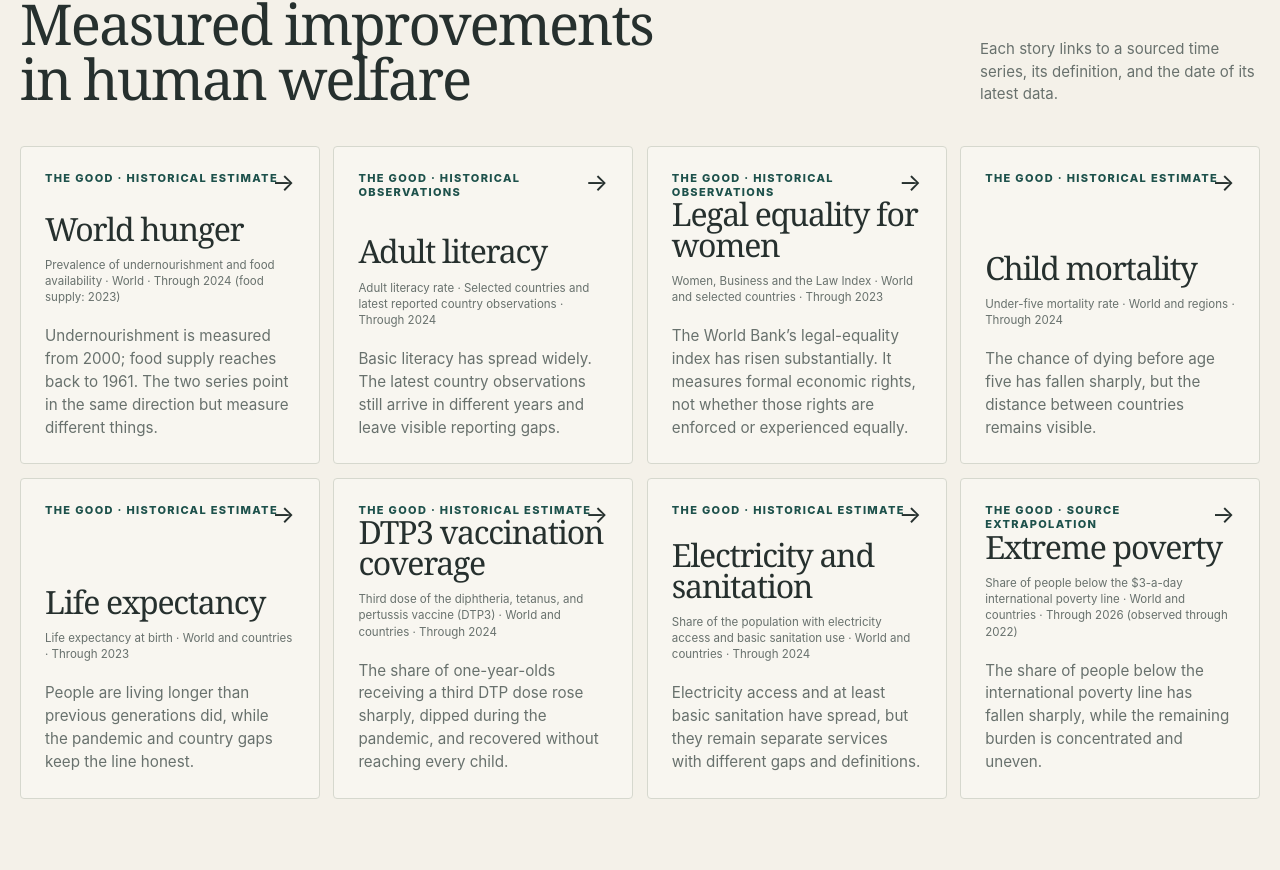
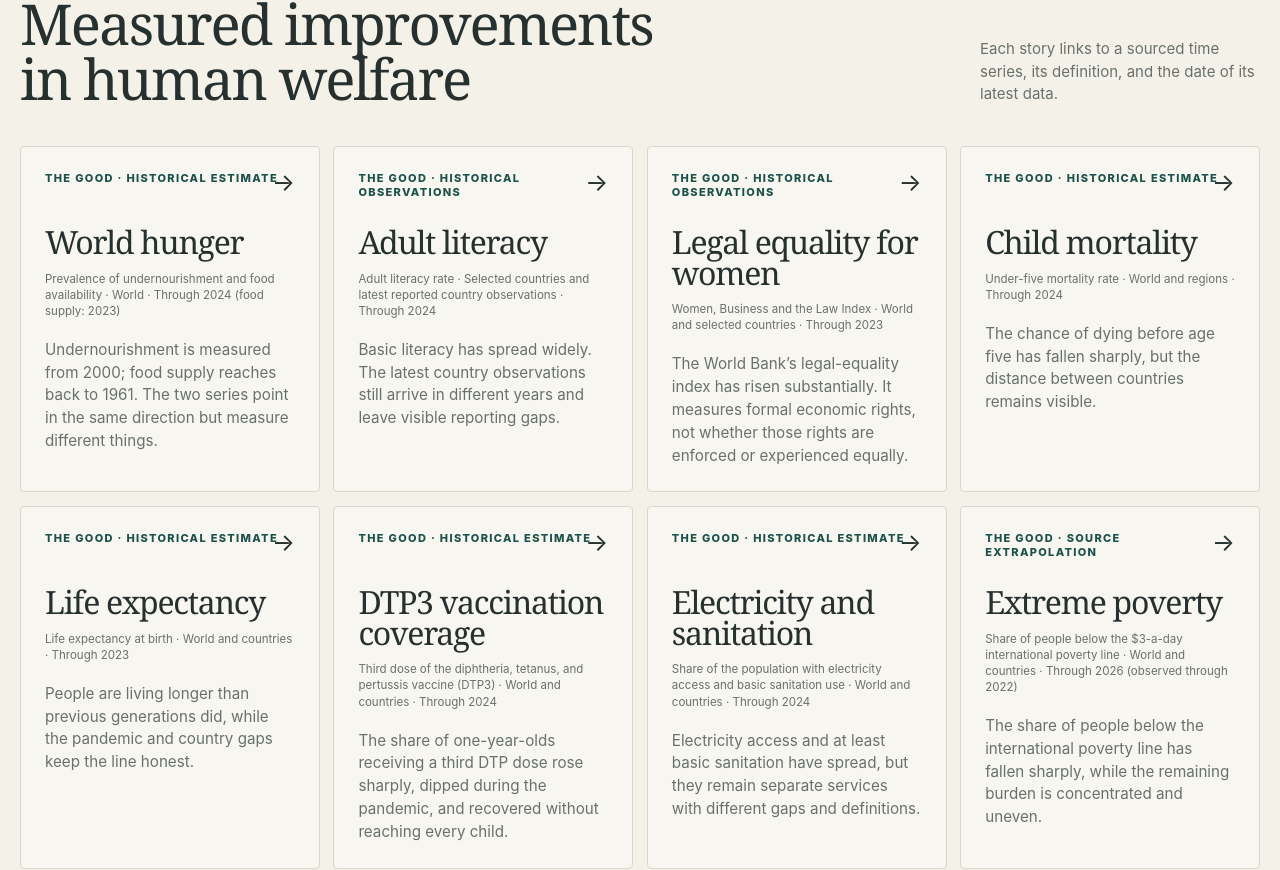
Before and after one commit to zadect/zadect.github.io, a React (Vite) app: page / in a window 1280 px wide. Shown: the part 1109-1979 px from the top of the page. Built offline with nearby package versions, Linux system fonts and the light colour scheme.

Commit message:
fix: align story card layout
Co-authored-by: Copilot <223556219+Copilot@users.noreply.github.com>

```diff
--- a/src/styles/global.css
+++ b/src/styles/global.css
@@ -538,8 +538,8 @@ h2 {
 
 .story-card {
   position: relative;
-  display: flex;
-  flex-direction: column;
+  display: grid;
+  grid-template-rows: minmax(2.25rem, auto) auto auto 1fr;
   min-width: 0;
   min-height: 230px;
   padding: 1.5rem;
@@ -612,7 +612,7 @@ h2 {
 .story-card__title {
   min-width: 0;
   max-width: 100%;
-  margin-top: auto;
+  margin-top: 1.25rem;
   font-family: Georgia, "Times New Roman", serif;
   font-size: clamp(1.85rem, 2.5vw, 3rem);
   line-height: 0.96;
```
Also changed, not shown: 1 other file (tests, documents, lock files or other folders).
